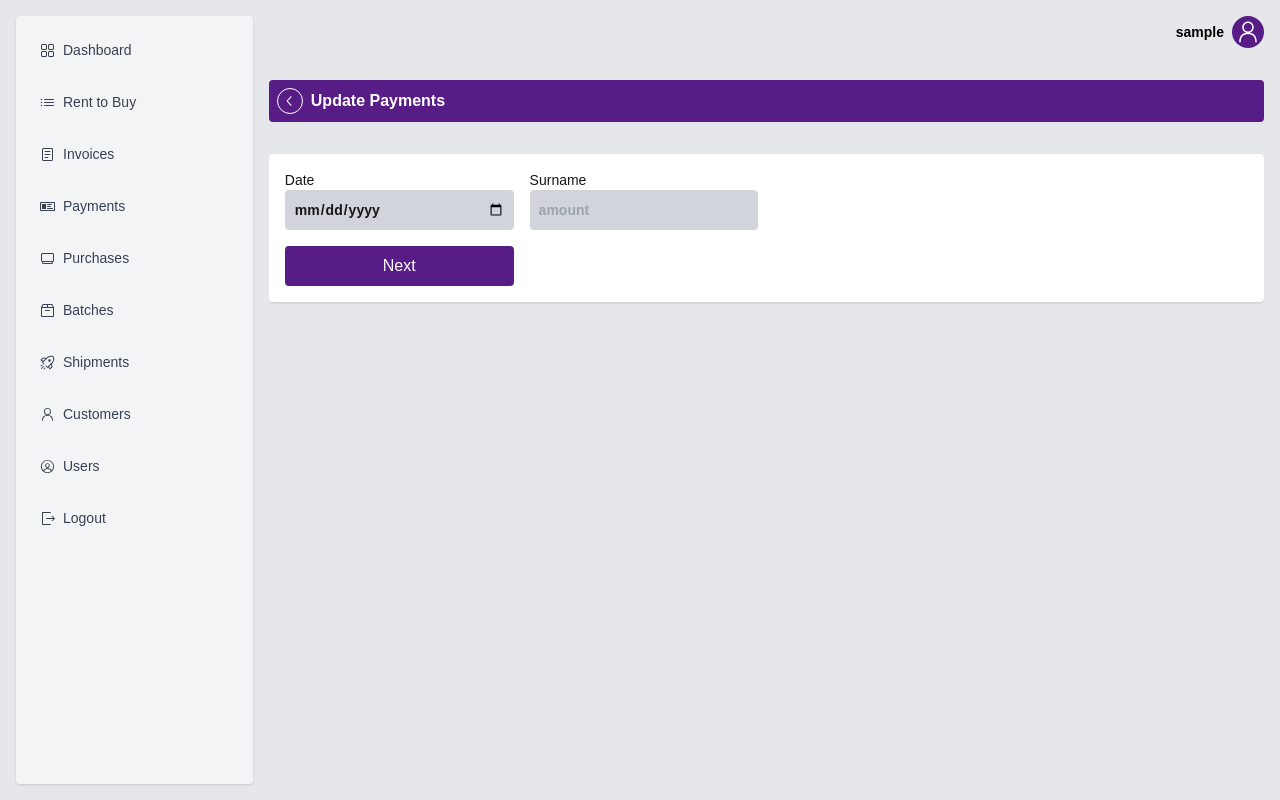
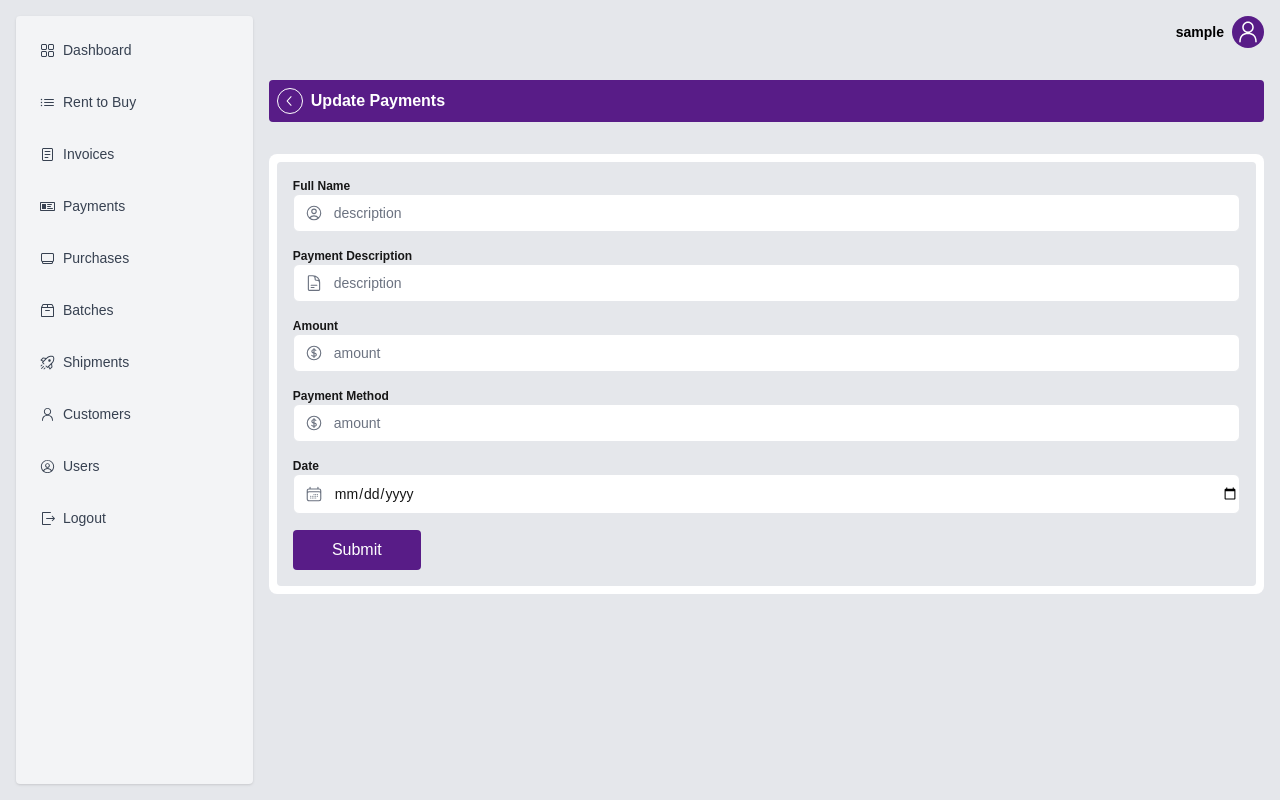
Before and after one commit to ElvinAnesu/sokorides, a Next.js app: page /dashboard/rent-to-buy/leasedcars/1/payments in a window 1280 px wide. Built offline with nearby package versions, Linux system fonts and the light colour scheme; sample sign-in values are in the browser's storage; a web font is replaced by a local one.

Commit message:
feat:payments appearing on payments list

```diff
--- a/app/dashboard/rent-to-buy/leasedcars/[_id]/payments/page.js
+++ b/app/dashboard/rent-to-buy/leasedcars/[_id]/payments/page.js
@@ -2,47 +2,113 @@
 import BreadCrumb from "@/app/components/dashboard/common/breadcrumb";
 import { updateDownPayment } from "@/lib/server-actions/lease";
 import { use, useState } from "react";
+import {
+	UserCircleIcon,
+	CurrencyDollarIcon,
+	CalendarDaysIcon,
+	DocumentTextIcon,
+} from "@heroicons/react/24/outline";
+
 
 export default function LeasedCarDetails({ params }) {
+
 	const { _id } = use(params);
-    const [amount, setAmount] = useState(0)
 	const [isLoading, setIsLoading] = useState(false)
+	const [fullname, setFullname] = useState();
+	const [date, setDate] = useState();
+	const [amount, setAmount] = useState();
+	const [description, setDescription] = useState();
+	const [paymentMethod, setPaymentMethod] = useState();
 
-    const _updatePayments = async () => {
+
+	const _updatePayments = async (e) => {
+		e.preventDefault()
         setIsLoading(true)
-        await updateDownPayment(_id, amount);
+        await updateDownPayment(
+					_id,
+					amount,
+					fullname,
+					date,
+					amount,
+					description,
+					paymentMethod
+				);
         setIsLoading(false)
     }
+
 
 
 	return (
 		<div className="flex flex-col gap-8">
 			<BreadCrumb title={"Update Payments"} />
-			<div className="bg-white rounded shadow grid grid-cols-1 md:grid-cols-4 p-4 gap-4">
-				<div className="w-full">
-					<h5 className="text-sm">Date</h5>
+			<div className="w-full flex flex-col">
+				<div className="flex w-full bg-white rounded-lg p-2">
+					<form
+						className="flex flex-col w-full gap-4 bg-gray-200 rounded p-4"
+						onSubmit={(e) => _updatePayments(e)}
+					>
+						<div>
+							<h1 className="text-xs font-semibold">Full Name</h1>
+							<div className="relative">
 								<input
-						className="w-full border border-gray-300 rounded h-10 bg-gray-300 px-2 text-sm font-semibold"
-						placeholder="first name"
-						name="date"
+									className="peer block w-full rounded-md border border-gray-200 py-2 pl-10 text-sm outline-2 placeholder:text-gray-500"
+									placeholder="description"
+									onChange={(e) => setFullname(e.target.value)}
+								/>
+								<UserCircleIcon className="pointer-events-none absolute left-3 top-1/2 h-[18px] w-[18px] -translate-y-1/2 text-gray-500 peer-focus:text-gray-900" />
+							</div>
+						</div>
+						<div>
+							<h1 className="text-xs font-semibold">Payment Description</h1>
+							<div className="relative">
+								<input
+									className="peer block w-full rounded-md border border-gray-200 py-2 pl-10 text-sm outline-2 placeholder:text-gray-500"
+									placeholder="description"
+									onChange={(e) => setDescription(e.target.value)}
+								/>
+								<DocumentTextIcon className="pointer-events-none absolute left-3 top-1/2 h-[18px] w-[18px] -translate-y-1/2 text-gray-500 peer-focus:text-gray-900" />
+							</div>
+						</div>
+						<div>
+							<h1 className="text-xs font-semibold">Amount</h1>
+							<div className="relative">
+								<input
+									className="peer block w-full rounded-md border border-gray-200 py-2 pl-10 text-sm outline-2 placeholder:text-gray-500"
+									placeholder="amount"
+									type="number"
+									onChange={(e) => setAmount(e.target.value)}
+								/>
+								<CurrencyDollarIcon className="pointer-events-none absolute left-3 top-1/2 h-[18px] w-[18px] -translate-y-1/2 text-gray-500 peer-focus:text-gray-900" />
+							</div>
+						</div>
+						<div className="flex flex-col">
+							<h1 className="text-xs font-semibold">Payment Method</h1>
+							<div className="relative">
+								<input
+									className="peer block w-full rounded-md border border-gray-200 py-2 pl-10 text-sm outline-2 placeholder:text-gray-500"
+									placeholder="amount"
+									onChange={(e) => setPaymentMethod(e.target.value)}
+								/>
+								<CurrencyDollarIcon className="pointer-events-none absolute left-3 top-1/2 h-[18px] w-[18px] -translate-y-1/2 text-gray-500 peer-focus:text-gray-900" />
+							</div>
+						</div>
+						<div className="flex flex-col">
+							<h1 className="text-xs font-semibold">Date</h1>
+							<div className="relative">
+								<input
+									className="peer block w-full rounded-md border border-gray-200 py-2 pl-10 text-sm outline-2 placeholder:text-gray-500"
+									placeholder="amount"
 									type="date"
+									onChange={(e) => setDate(e.target.value)}
 								/>
+								<CalendarDaysIcon className="pointer-events-none absolute left-3 top-1/2 h-[18px] w-[18px] -translate-y-1/2 text-gray-500 peer-focus:text-gray-900" />
 							</div>
-				<div className="w-full">
-					<h5 className="text-sm">Surname</h5>
-					<input
-						className="w-full border border-gray-300 rounded h-10 bg-gray-300 px-2 text-sm font-semibold"
-						placeholder="amount"
-						name="amount"
-                        type="number"
-                        onChange={(e)=> setAmount(e.target.value)}
-					/>
 						</div>
-                <div className="hidden md:block md:col-span-2"></div>
-                <button className="bg-purple-900 rounded text-white p-2"
-                     onClick={_updatePayments}>
-					{isLoading ? "loading" : "Next"}
+						<button className="bg-purple-900 rounded p-2 text-white max-w-32">
+							Submit
 						</button>
+					</form>
+				</div>
 			</div>
 		</div>
 	);
--- a/app/models/lease.js
+++ b/app/models/lease.js
@@ -1,6 +1,7 @@
 import mongoose, { Schema } from "mongoose";
 
-const leaseSchema = new Schema({
+const leaseSchema = new Schema(
+	{
 		clientName: {
 			type: String,
 			required: true,
@@ -29,26 +30,29 @@ const leaseSchema = new Schema({
 		},
 		totalPrice: {
 			type: Number,
+			default: 0,
 		},
 		monthlyPayments: {
-		type: String,
+			type: Number,
+			default: 0,
 		},
 		leaseTenure: {
 			type: String,
 		},
 		downPayment: {
 			type: Number,
+			default: 0,
 		},
 		startDate: {
 			type: Date,
 		},
 		endDate: {
-        type:Date
+			type: Date,
 		},
-    documents: [{
-
-    }],
-}, { timestamps: true });
+		documents: [{}],
+	},
+	{ timestamps: true }
+);
 
 const Lease = mongoose.models.Lease || mongoose.model("Lease", leaseSchema);
 export default Lease;
```
Also changed, not shown: lib/server-actions/lease.js. Lines whose indentation alone changed are shown as unchanged.
